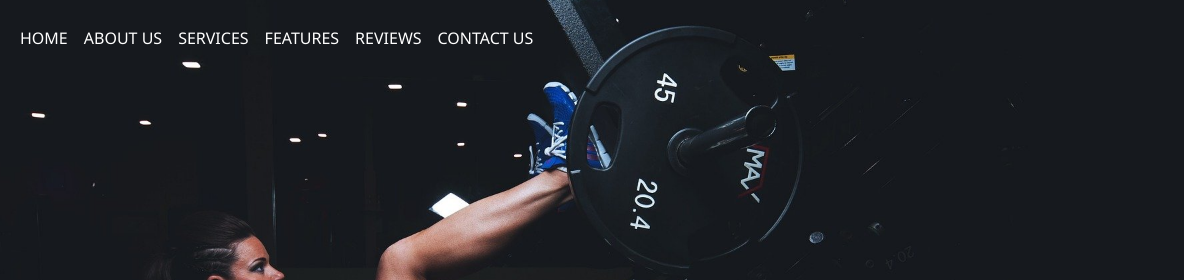
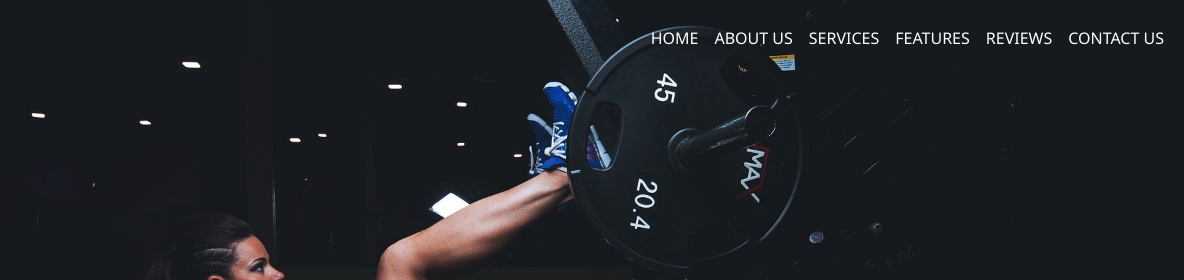
Before and after one commit to Sumon1510/Gym-website.github.io, a plain HTML site: page index.html in a window 1280 px wide. Shown: the top 280 px of the page, 96-1280 px from the left. Drawn offline with nearby package versions, Linux system fonts and the light colour scheme.

Commit message:
Update index.html

```diff
--- a/index.html
+++ b/index.html
@@ -22,7 +22,7 @@
                 <i class="fa fa-bars"></i>
               </button>
                 <div class="collapse navbar-collapse " id="navbarNav">
-                    <ul class="navbar-nav">
+                    <ul class="navbar-nav ms-auto">
                         <li class="nav-item">
                             <a class="nav-link" href="#top">HOME</a>
                         </li>
```
